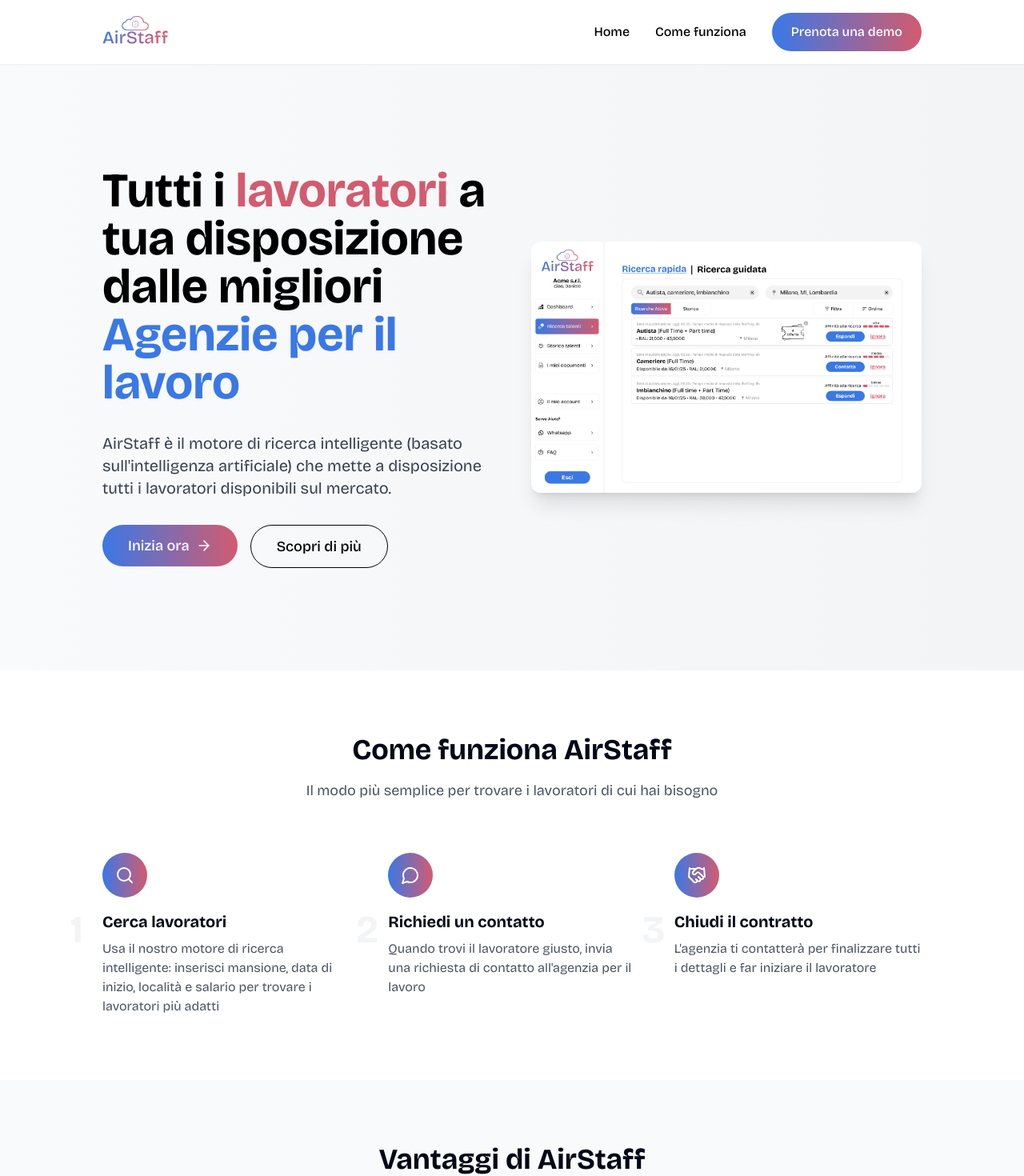
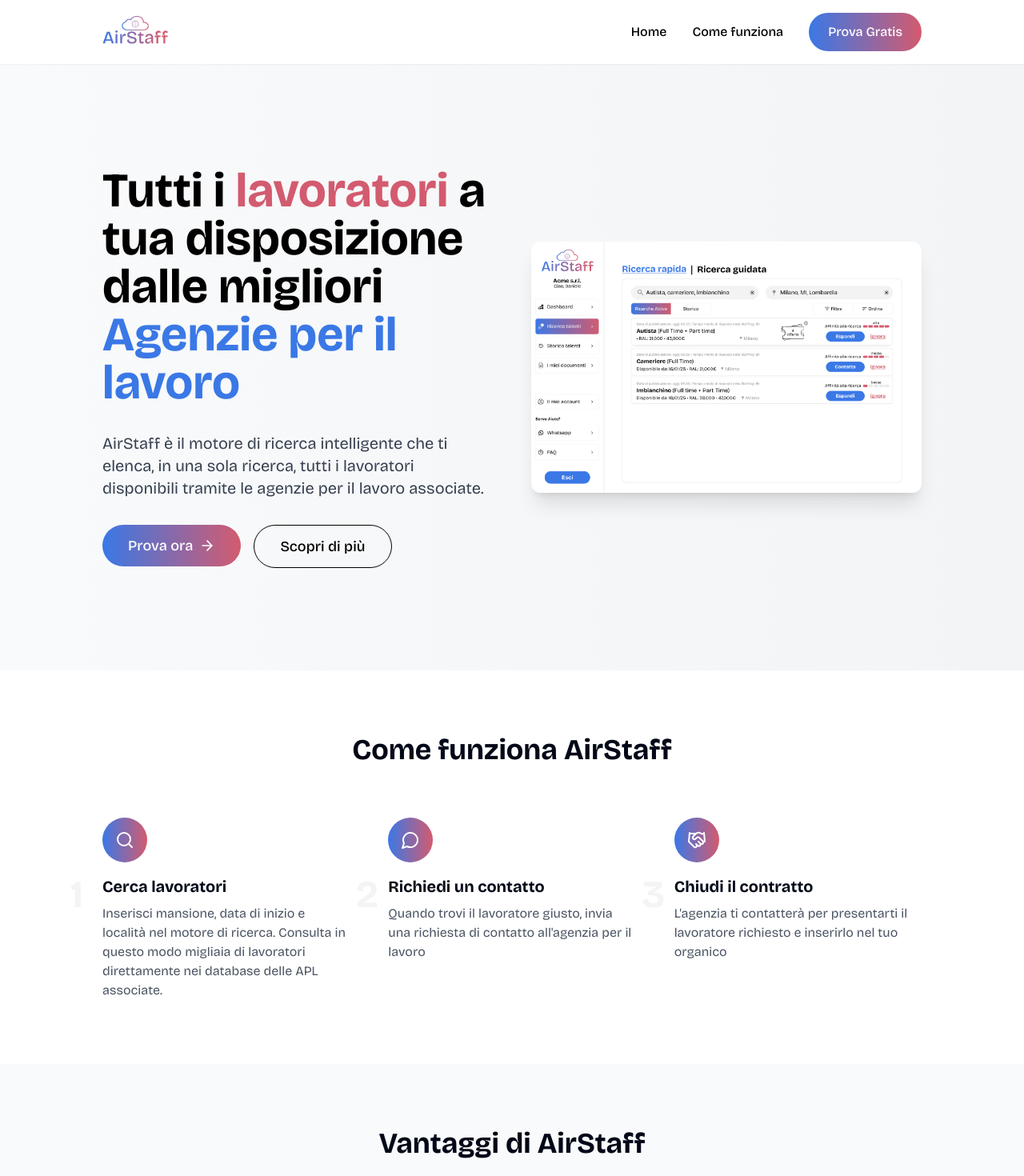
Before and after one commit to DanieleBenzi/airstaff-match-connect, a React (Vite) app: page / in a window 1280 px wide. Shown: the top 1470 px of the page at 80% size. Built offline with nearby package versions, Linux system fonts and the light colour scheme.

Commit message:
Refactor: Update copy and links
Update copy and links based on the provided instructions.

```diff
--- a/src/components/CTASection.tsx
+++ b/src/components/CTASection.tsx
@@ -12,11 +12,11 @@ const CTASection: React.FC = () => {
               Pronto a trovare i lavoratori perfetti per la tua azienda?
             </h2>
             <p className="text-gray-300">
-              Prenota una demo personalizzata e scopri come AirStaff può semplificare la ricerca del personale.
+              Prova ora AirStaff, è gratis e non devi sostenere nessun costo! Basta solo registrarti ed avrai subito accesso a migliaia di lavoratori
             </p>
-            <a href="https://calendly.com/daniele-benzi-db/30min" target="_blank" rel="noopener noreferrer">
+            <a href="http://www.app.airstaff.it/" target="_blank" rel="noopener noreferrer">
               <GradientButton icon className="mt-4">
-                Prenota una demo
+                Prova Gratis
               </GradientButton>
             </a>
           </div>
--- a/src/components/HeroSection.tsx
+++ b/src/components/HeroSection.tsx
@@ -1,4 +1,3 @@
-
 import React from 'react';
 import GradientButton from './GradientButton';
 import { Link } from 'react-router-dom';
@@ -12,12 +11,12 @@ const HeroSection: React.FC = () => {
             Tutti i <span className="text-airstaff-pink">lavoratori</span> a tua disposizione dalle migliori <span className="text-airstaff-blue">Agenzie per il lavoro</span>
           </h1>
           <p className="text-lg md:text-xl text-gray-700">
-            AirStaff è il motore di ricerca intelligente (basato sull'intelligenza artificiale) che mette a disposizione tutti i lavoratori disponibili sul mercato.
+            AirStaff è il motore di ricerca intelligente che ti elenca, in una sola ricerca, tutti i lavoratori disponibili tramite le agenzie per il lavoro associate.
           </p>
           <div className="flex flex-col sm:flex-row gap-4">
-            <a href="https://calendly.com/daniele-benzi-db/30min" target="_blank" rel="noopener noreferrer">
+            <a href="http://www.app.airstaff.it/" target="_blank" rel="noopener noreferrer">
               <GradientButton icon className="px-8 py-3 text-lg">
-                Inizia ora
+                Prova ora
               </GradientButton>
             </a>
             <a href="#come-funziona" className="btn-outline px-8 py-3 text-lg font-medium">
--- a/src/components/HowItWorks.tsx
+++ b/src/components/HowItWorks.tsx
@@ -1,4 +1,3 @@
-
 import React from 'react';
 import { Search, MessageCircle, Handshake } from 'lucide-react';
 
@@ -32,16 +31,13 @@ const HowItWorks: React.FC = () => {
       <div className="container mx-auto">
         <div className="text-center mb-16">
           <h2 className="text-3xl md:text-4xl font-bold mb-4">Come funziona AirStaff</h2>
-          <p className="text-lg text-gray-600 max-w-3xl mx-auto">
-            Il modo più semplice per trovare i lavoratori di cui hai bisogno
-          </p>
         </div>
 
         <div className="grid grid-cols-1 md:grid-cols-3 gap-12">
           <Step
             icon={<Search size={24} />}
             title="Cerca lavoratori"
-            description="Usa il nostro motore di ricerca intelligente: inserisci mansione, data di inizio, località e salario per trovare i lavoratori più adatti"
+            description="Inserisci mansione, data di inizio e località nel motore di ricerca. Consulta in questo modo migliaia di lavoratori direttamente nei database delle APL associate."
             position={1}
           />
           <Step
@@ -53,7 +49,7 @@ const HowItWorks: React.FC = () => {
           <Step
             icon={<Handshake size={24} />}
             title="Chiudi il contratto"
-            description="L'agenzia ti contatterà per finalizzare tutti i dettagli e far iniziare il lavoratore"
+            description="L'agenzia ti contatterà per presentarti il lavoratore richiesto e inserirlo nel tuo organico"
             position={3}
           />
         </div>
--- a/src/components/Navbar.tsx
+++ b/src/components/Navbar.tsx
@@ -1,4 +1,3 @@
-
 import React, { useState } from 'react';
 import { Link } from 'react-router-dom';
 import Logo from './Logo';
@@ -7,7 +6,6 @@ import { Menu, X } from 'lucide-react';
 
 const Navbar: React.FC = () => {
   const [isOpen, setIsOpen] = useState(false);
-
   const toggleMenu = () => setIsOpen(!isOpen);
 
   return (
@@ -30,9 +28,9 @@ const Navbar: React.FC = () => {
           <Link to="/come-funziona" className="text-black hover:text-airstaff-blue transition-colors font-medium">
             Come funziona
           </Link>
-          <a href="https://calendly.com/daniele-benzi-db/30min" target="_blank" rel="noopener noreferrer">
+          <a href="http://www.app.airstaff.it/" target="_blank" rel="noopener noreferrer">
             <GradientButton>
-              Prenota una demo
+              Prova Gratis
             </GradientButton>
           </a>
         </div>
@@ -46,9 +44,9 @@ const Navbar: React.FC = () => {
             <Link to="/come-funziona" className="text-black hover:text-airstaff-blue font-medium" onClick={toggleMenu}>
               Come funziona
             </Link>
-            <a href="https://calendly.com/daniele-benzi-db/30min" target="_blank" rel="noopener noreferrer">
+            <a href="http://www.app.airstaff.it/" target="_blank" rel="noopener noreferrer">
               <GradientButton onClick={toggleMenu}>
-                Prenota una demo
+                Prova Gratis
               </GradientButton>
             </a>
           </div>
```
